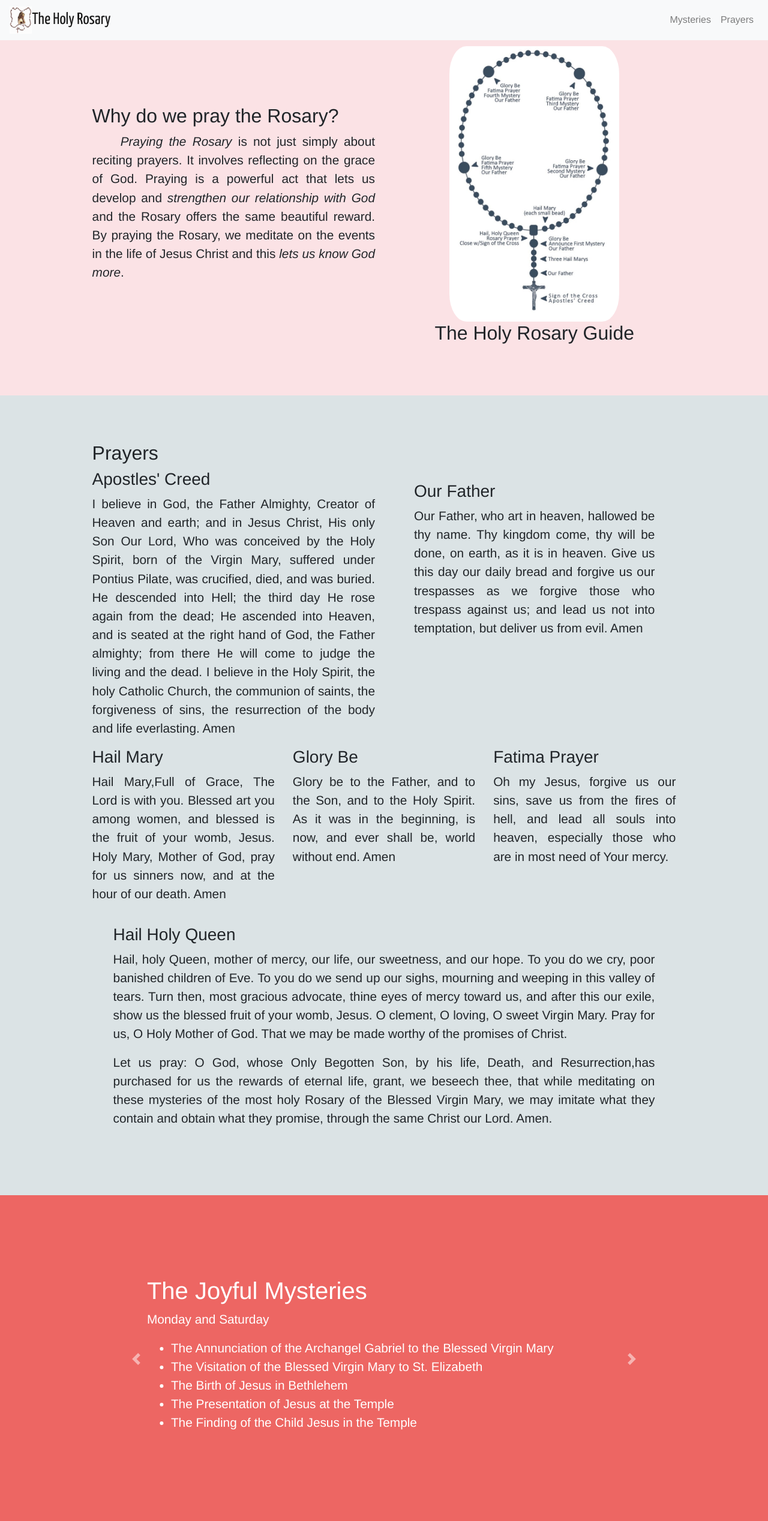
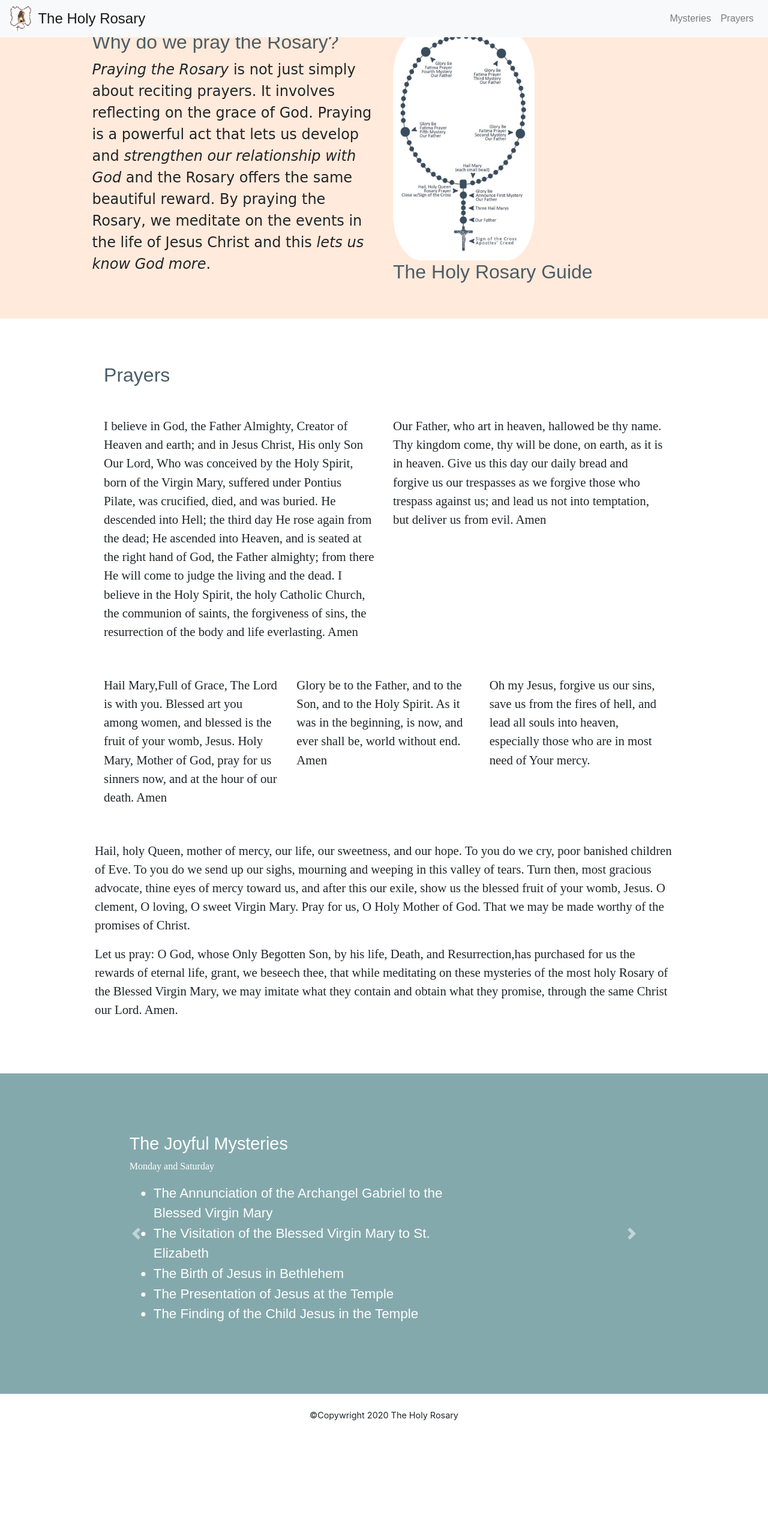
Before and after one commit to myegabriel/theholyrosary, a plain HTML site: page index.html in a window 1280 px wide. Shown: the top 2535 px of the page at 60% size. After the commit the page ends 2395 px from the top, so only its background shows below. Drawn offline with nearby package versions, Linux system fonts and the light colour scheme.

Commit message:
Update styles.css

```diff
--- a/styles.css
+++ b/styles.css
@@ -1,112 +1,153 @@
-/* Title */
+  /* Title */
 
-#title{
-  background-color: #fbe2e5;
-  font-family: Helvetica,sans-serif,serif;
+
+#title {
+
+  background-color: #ffeadb;
+  font-family: Arial, Helvetica, sans-serif;
 }
 
 .container-fluid{
-  padding: 6% 12%;
+  padding: 4% 12%;
+}
+
+.rosary-guide{
+  width: 50%;
+  border-radius:20%;
+}
+
+.rosaryguide-pic{
+  text-align: center;
 }
 
 .mama-mary{
   width:3%;
+  border-radius:10px;
+  text-align: center;
+  margin-right: 10px;
+}
+.navbar-brand{
+  font-size: 1.5rem;
 }
 
-.navbar-brand{
-  font-family: 'Yanone Kaffeesatz', sans-serif;
-  font-size: 1.7rem;
+
+h1 {
+  font-family: 'Recursive', sans-serif;
+  color: #fff;
+  font-size:1.8rem;
 }
 
-.nav-link{
+h2{
+  font-family: 'Recursive', sans-serif;
+  color: #4b5d67;
+}
+
+h3{
+  font-family: 'Recursive', sans-serif;
+  color: #fff;
+}
+
+a{
   font-size: 1rem;
 }
-.rosary-guide{
-  width: 60%;
-  border-radius: 10%;
-}
 
-.guide{
-  text-align:center;
-}
-
-.why-pray{
-  margin: auto;
-  font-size: 1.2rem;
-  text-align: justify;
+.whypraythe-rosary{
+    color: #4b5d67;
 }
 
 .praytherosary{
-  text-indent: 10%;
+  font-size: 1.5rem;
+  font-family: 'Patrick Hand', cursive;
+  text-align: left;
 }
+
+.reason{
+  padding-top: 10%;
+}
+
 
 /* Prayers */
 
-#prayers{
-  text-align: justify;
-  background-color: #dbe3e5;
-    font-family: Helvetica,sans-serif,serif;
+p{
+  font-size: 1.3rem;
+  font-family: 'Tinos', serif;
+
 }
 
-p{
-  font-size: 1.3rem;
+#prayers{
+  padding:2%;
 }
 
-.prayer-2, .hail-holy{
-  padding: 20px 50px;
+.prayer-123{
+  background-color: #cedebd;
+  padding: 1% 2%;
+  text-align: left;
 }
 
-li{
-  font-size: 1.3rem
+.prayer-456{
+  background-color: #86c4ba;
+  padding: 1% 2%;
+  text-align:left;
 }
-
 
 /* Mysteries */
 
 #mysteries{
-  background-color: #ed6663;
-  color: #fff;
-    font-family: Helvetica,sans-serif,serif;
-
+  background-color:#84a9ac;
 
 }
 
-.carousel-item {
-  padding: 6% 15%;
+li{
+  font-size: 1.4rem;
+  width: 70%;
+}
+
+#glorious, #sorrowful, #luminous{
+  background-color:#84a9ac;
+  color:#fff;
+  font-family: Arial, Helvetica, sans-serif;
 
 }
 
+#joyful{
+background-color:#84a9ac;
+color:#fff;
+font-family: Arial, Helvetica, sans-serif;
 
-/* Media Query */
-@media (max-width:400px){
+}
+
+.carousel-item{
+    padding: 5% 12%;
+}
+
+.days{
+  font-size: 1rem;
+}
+
+/* Footer */
+
+#footer{
+  padding: 2% 4%;
+  font-size: .9rem;
+  text-align: center;
+}
+
+@media (max-width:736px){
+
 
 .mama-mary{
-  width: 8%;
+  width: 10%;
 }
 
-.why-pray{
-  padding-top:20%;
+.rosary-guide{
+  width:70%;
 }
 
-.whypraythe-rosary{
-  text-align: left;
-    font-size: 1.5rem;
-}
-
-.mysteries, .guide-heading{
+.guide, .whypraythe-rosary{
   font-size: 1.5rem;
 }
 
-li, p{
-  font-size:1rem;
-}
-
-#footer{
-  font-size:.7rem;
+li{
+  font-size: 1.3rem;
 }
 }
-
-#footer{
-  padding:2% 4%;
-  text-align: center;
-}
```
